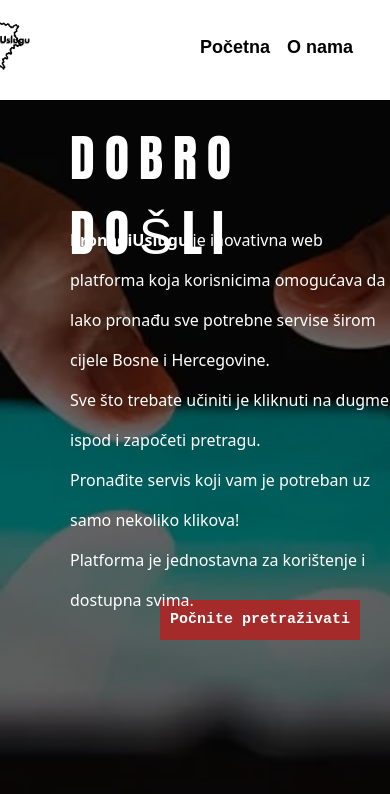
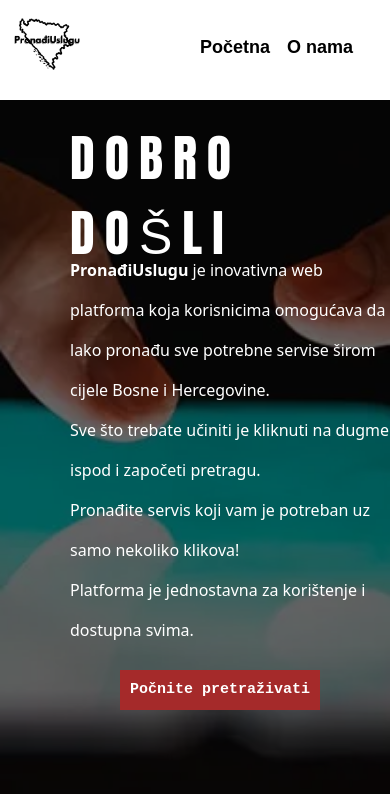
Before and after one commit to onlyaprogrammer2025/testing1, a plain HTML site: page index.html in a window 390 px wide. Drawn offline with nearby package versions, Linux system fonts and the light colour scheme; a script that the page names is missing.

Commit message:
Add files via upload

```diff
--- a/styles.css
+++ b/styles.css
@@ -139,7 +139,7 @@ a{
         position: absolute;
         width: 80px;
         height: 80px;
-        margin-left: -400px;
+        margin-left: -300px;
     }
 
     #welcome {
@@ -153,13 +153,13 @@ a{
     #kratkiopis {
         position: absolute;
         font-size: 16px;
-        margin-top: 220px;
+        margin-top: 250px;
         margin-left: 70px;
     }
 
     #startbtn {
         position: absolute;
-        margin-top: 600px;
-        margin-left: 160px;
+        margin-top: 670px;
+        margin-left: 120px;
     }
 }
```
